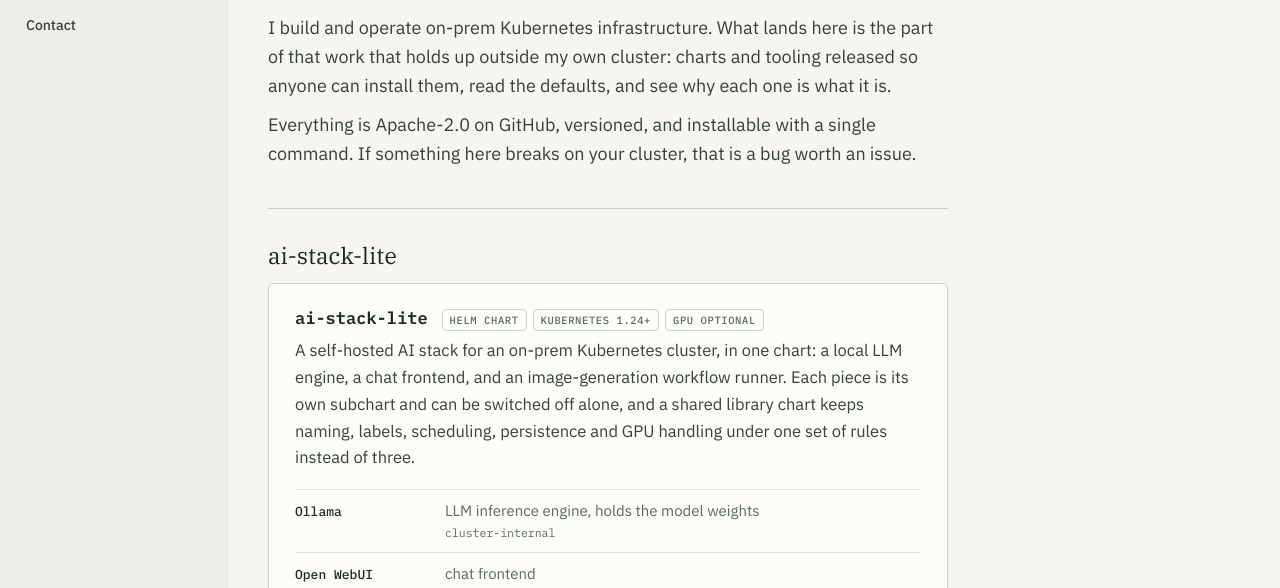
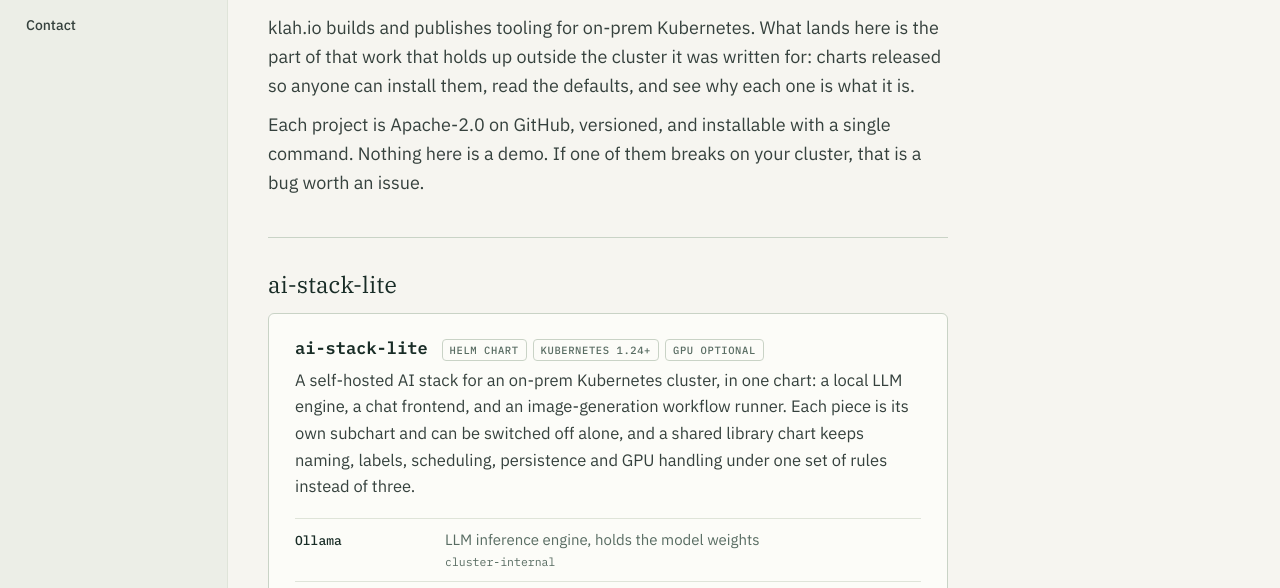
Before and after one commit to klahio/klahio.github.io, a plain HTML site: page index.html in a window 1280 px wide. Shown: the part 201-789 px from the top of the page. Drawn offline with Linux system fonts and the light colour scheme.

Commit message:
Write the overview in klah.io's voice rather than a personal one
The page speaks for klah.io as the publisher of the projects it lists, not
for an individual maintainer, so the first person is gone from the overview
and the meta description. Also states plainly that nothing listed is a demo.

```diff
--- a/index.html
+++ b/index.html
@@ -4,7 +4,7 @@
 <meta charset="utf-8">
 <meta name="viewport" content="width=device-width, initial-scale=1">
 <title>klah.io</title>
-<meta name="description" content="Infrastructure tools built to be run, not just read about. Helm charts and Kubernetes tooling from klah.io.">
+<meta name="description" content="klah.io publishes Helm charts and tooling for on-prem Kubernetes, released so anyone can install and run them.">
 <link rel="preconnect" href="https://fonts.googleapis.com">
 <link rel="preconnect" href="https://fonts.gstatic.com" crossorigin>
 <link rel="stylesheet" href="https://fonts.googleapis.com/css2?family=IBM+Plex+Mono:wght@400;500;600&family=IBM+Plex+Sans:wght@400;500;600;700&family=IBM+Plex+Serif:ital,wght@0,400;0,600;1,400&display=swap">
@@ -237,13 +237,15 @@
     </div>
     <h1>Things built to be run</h1>
     <p class="lede">
-      I build and operate on-prem Kubernetes infrastructure. What lands here is the part
-      of that work that holds up outside my own cluster: charts and tooling released so
-      anyone can install them, read the defaults, and see why each one is what it is.
+      klah.io builds and publishes tooling for on-prem Kubernetes. What lands here is the
+      part of that work that holds up outside the cluster it was written for: charts
+      released so anyone can install them, read the defaults, and see why each one is
+      what it is.
     </p>
     <p>
-      Everything is Apache-2.0 on GitHub, versioned, and installable with a single command.
-      If something here breaks on your cluster, that is a bug worth an issue.
+      Each project is Apache-2.0 on GitHub, versioned, and installable with a single
+      command. Nothing here is a demo. If one of them breaks on your cluster, that is a
+      bug worth an issue.
     </p>
 
     <section id="ai-stack-lite">
@@ -315,7 +317,7 @@
       <p>
         Bugs and feature requests belong in the issue tracker of the repository they
         concern &mdash; that keeps the answer where the next person will look for it.
-        For anything else: <a href="mailto:isaac@klah.io">isaac@klah.io</a>.
+        For anything else, write to <a href="mailto:isaac@klah.io">isaac@klah.io</a>.
       </p>
     </section>
   </article>
```
